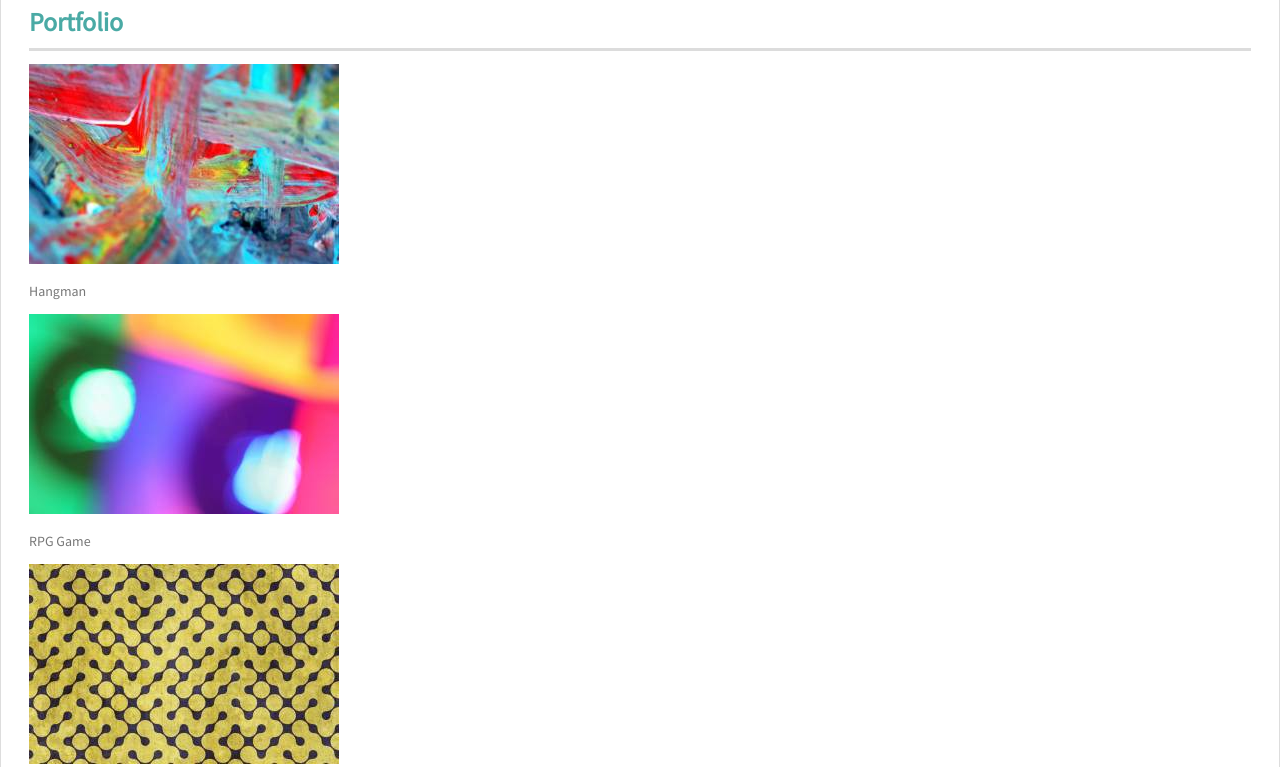
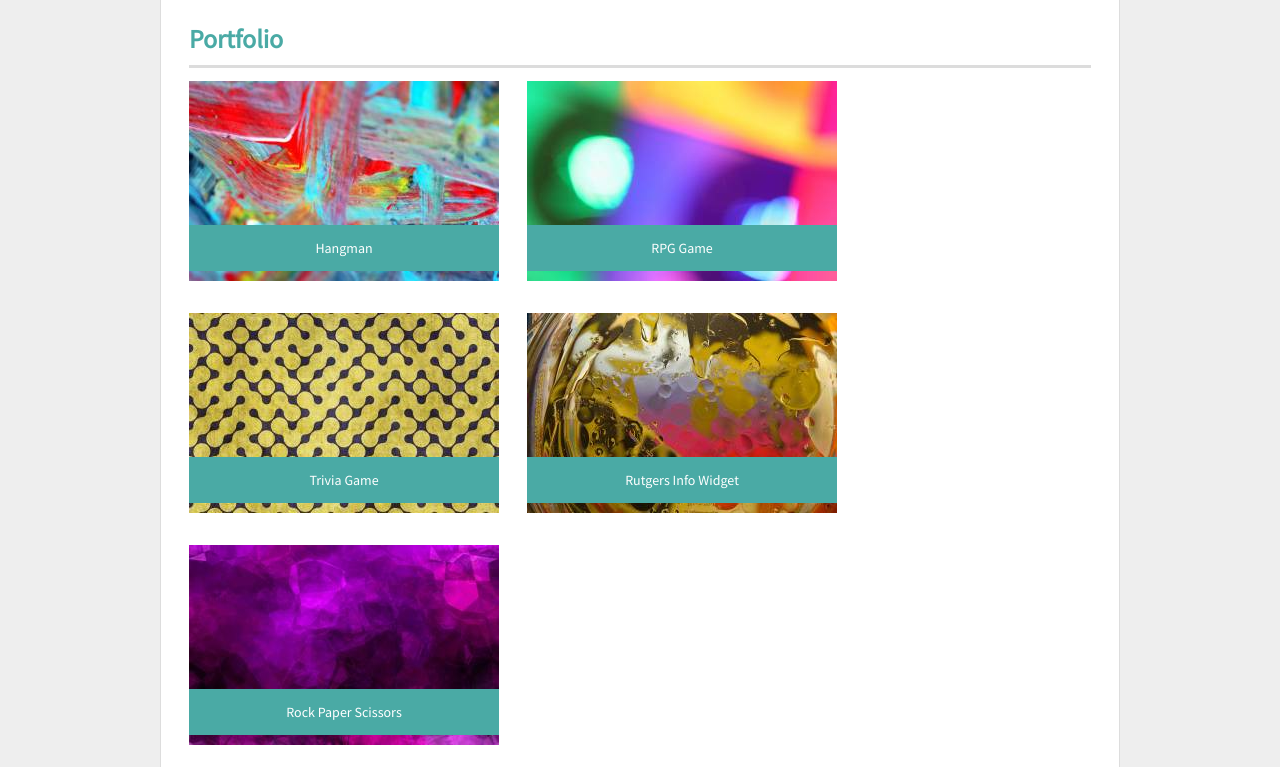
Before and after one commit to echo-dave/Basic-Portfolio, a plain HTML site: page porfolio.html in a window 1280 px wide. Shown: the part 92-859 px from the top of the page. Drawn offline with Linux system fonts and the light colour scheme.

Commit message:
added css for the portfolio

```diff
--- a/assets/css/style.css
+++ b/assets/css/style.css
@@ -136,3 +136,35 @@ footer {
       border: none;
       padding: .8em 2em;
   }
+
+  .imgThumb {
+      float:left;
+      margin-right: 2em;
+      margin-bottom: 2em;
+      position: relative;
+
+  }
+
+  .imgThumb:hover {
+      border-style: solid;
+      border-width: .3em;
+      border-color: #4aaaa5;
+      text-decoration: none;
+      max-block-size:
+  }
+
+  .imgThumb p {
+    background-color: #4aaaa5;
+    text-align: center;
+    color: #fff;
+    padding: 1em 0;
+    position: absolute;
+    bottom: 0;
+    left: 0;
+    text-align: center;
+    width: 100%;
+  }
+
+  .galleryLink {
+      text-decoration: none;
+  }
--- a/porfolio.html
+++ b/porfolio.html
@@ -7,12 +7,14 @@
     <link rel="stylesheet" type="text/css" href="assets/css/typography.css">
     <link rel="stylesheet" type="text/css" href="assets/css/style.css">
     <link href="https://fonts.googleapis.com/css?family=Source+Sans+Pro&display=swap" rel="stylesheet">
-    <title>Portfolio</title>
+    <title>Dave's Portfolio</title>
 </head>
 <body>
+
     <header>
+        <div class="headerWrap">
+
             <h1 class="title">Dave May</h1>
-</header>
 
             <nav>
                 <ul>
@@ -21,37 +23,47 @@
                     <li>Contact</li>
                 </ul>
             </nav>
+        </div>
+    </header>
 
+    <div class="contentWrapper">
 
-<section>
+<section class="clearfix">
     <h2>Portfolio</h2>
 
 
     <div class="imgThumb">
-        <a href="#"><img src="assets/images/abstract1.jpg" alt="Image of the Hangman game"/></a>
-        <p>Hangman</p>
+        <a href="#" class="galleryLink"><img src="assets/images/abstract1.jpg" alt="Image of the Hangman game"/>
+        <p>Hangman</p></a>
     </div>
 
     <div class="imgThumb">
-            <a href="#"><img src="assets/images/abstract2.jpg" alt="Image of our RPG game"/></a>
-            <p>RPG Game</p>
+            <a href="#" class="galleryLink"><img src="assets/images/abstract2.jpg" alt="Image of our RPG game"/>
+            <p>RPG Game</p></a>
     </div>
 
     <div class="imgThumb">
-            <a href="#"><img src="assets/images/abstract3.jpg" alt="Image of our trivia game"/></a>
-            <p>Trivia Game</p>
+            <a href="#" class="galleryLink"><img src="assets/images/abstract3.jpg" alt="Image of our trivia game"/>
+            <p>Trivia Game</p></a>
     </div>
 
     <div class="imgThumb">
-            <a href="#"><img src="assets/images/abstract4.jpg" alt="Image of Rutgers widget"/></a>
-            <p>Rutgers Info Widget</p>
+            <a href="#" class="galleryLink"><img src="assets/images/abstract4.jpg" alt="Image of Rutgers widget"/>
+            <p>Rutgers Info Widget</p></a>
     </div>
 
     <div class="imgThumb">
-            <a href="#"><img src="assets/images/abstract5.jpg" alt="Image of our Rock Paper Scissors game"/></a>
-            <p>Rock Paper Scissors</p>
+            <a href="#" class="galleryLink"><img src="assets/images/abstract5.jpg" alt="Image of our Rock Paper Scissors game"/>
+            <p>Rock Paper Scissors</p></a>
     </div>
 
 </section>
+
+</div>
+
+<footer>
+        <p class="copyright">© Dave May</p>
+</footer>
+
 </body>
 </html>
```
Lines whose indentation alone changed are shown as unchanged.
